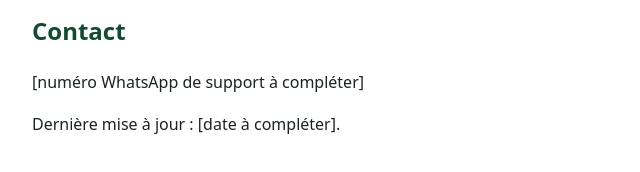
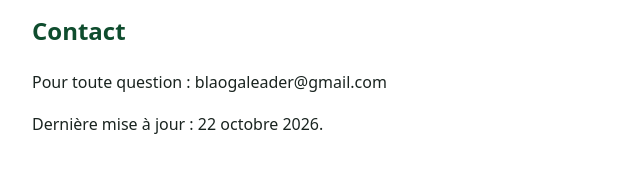
Before and after one commit to blaogab7/cahier-pro-ia, a website: page conditions.html in a window 1280 px wide. Shown: the part 912-1084 px from the top of the page, 288-928 px from the left. Drawn offline with Linux system fonts and the light colour scheme.

Commit message:
Update contact email and last update date in HTML

```diff
--- a/conditions.html
+++ b/conditions.html
@@ -24,7 +24,7 @@
 <p>Vous pouvez supprimer votre compte à tout moment, comme indiqué dans la politique de confidentialité.</p>
 
 <h2>Contact</h2>
-<p>[numéro WhatsApp de support à compléter]</p>
+<p>Pour toute question : blaogaleader@gmail.com</p>
 
-<p>Dernière mise à jour : [date à compléter].</p>
+<p>Dernière mise à jour : 22 octobre 2026.</p>
 </body></html>
```
